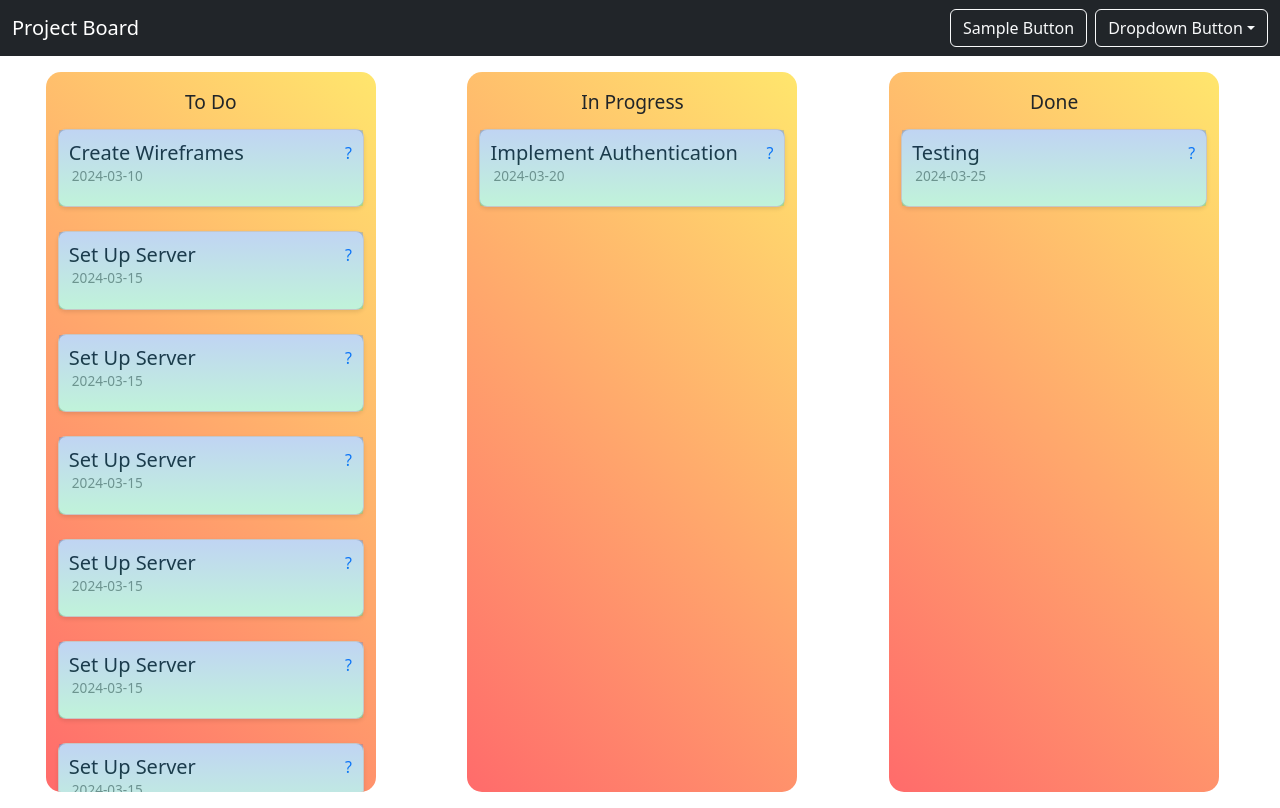
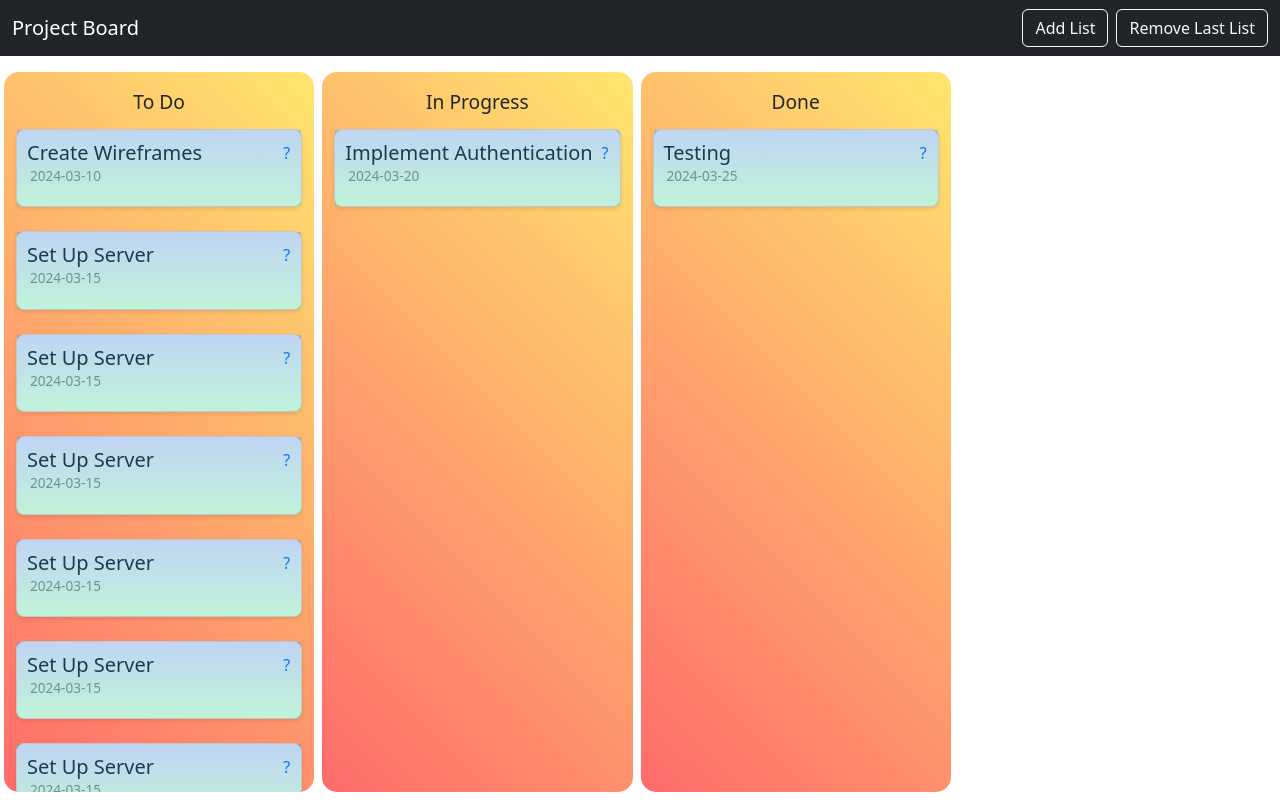
Before and after one commit to SarahCallesDeveloper/BoardTaskMaster, a React (Vite) app in the folder Board_Organizer/: page / in a window 1280 px wide. Built offline with nearby package versions, Linux system fonts and the light colour scheme.

Commit message:
horizontal overflow scrollbar response

```diff
--- a/Board_Organizer/src/Components/Board.jsx
+++ b/Board_Organizer/src/Components/Board.jsx
@@ -1,9 +1,25 @@
-import React from 'react';
+import React, { useState } from 'react';
 import { List } from "./list";
 import jsonList from "../listTest.json";
 
 export function Board({ boardData }) {
-  const { id, lists, name } = boardData;
+  const { id, lists: initialLists, name } = boardData;
+  const [lists, setLists] = useState(initialLists);
+
+  // Function to add a new list
+  const handleAddList = () => {
+    const newList = {
+      id: Math.random().toString(36).substr(2, 9), // Generate a random id for the new list
+      name: `List ${lists.length + 1}`, // Example name for the new list
+      cards: [] // Example initial cards for the new list
+    };
+    setLists(prevLists => [...prevLists, newList]);
+  };
+
+  // Function to remove a list by id
+  const handleRemoveList = (id) => {
+    setLists(prevLists => prevLists.filter(list => list.id !== id));
+  };
 
   return (
     <div>
@@ -11,24 +27,16 @@ export function Board({ boardData }) {
         <div className="container-fluid">
           <span className="navbar-brand">{name}</span>
           <div className="d-flex">
-            <button className="btn btn-outline-light me-2">Sample Button</button>
-            <div className="dropdown">
-              <button className="btn btn-outline-light dropdown-toggle" type="button" id="dropdownMenuButton" data-bs-toggle="dropdown" aria-expanded="false">
-                Dropdown Button
-              </button>
-              <ul className="dropdown-menu" aria-labelledby="dropdownMenuButton">
-                <li><a className="dropdown-item" href="#">Action</a></li>
-                <li><a className="dropdown-item" href="#">Another action</a></li>
-                <li><a className="dropdown-item" href="#">Something else</a></li>
-              </ul>
-            </div>
+            <button className="btn btn-outline-light me-2" onClick={handleAddList}>Add List</button>
+            {/* Example button to remove a list, replace with your desired UI */}
+            <button className="btn btn-outline-light" onClick={() => handleRemoveList(lists[lists.length - 1].id)}>Remove Last List</button>
           </div>
         </div>
       </nav>
-      <div className="container-fluid py-3" style={{ backgroundColor: 'rgba(255, 255, 255, 0.8)', overflowX: 'auto' }}>
-        <div className="board row" style={{ paddingRight: '15px' }}>
+      <div className="container-fluid py-3" style={{ overflowX: 'auto', overflowY: 'hidden' }}>
+        <div className="board row row-cols-auto flex-nowrap" style={{ marginRight: '-5px' }}>
           {lists.map(list => (
-            <div className="col-4" key={list.id} style={{ minWidth: '300px' }}>
+            <div className="col-3 px-1" key={list.id} style={{ minWidth: '300px' }}>
               <List list={list} />
             </div>
           ))}
```
